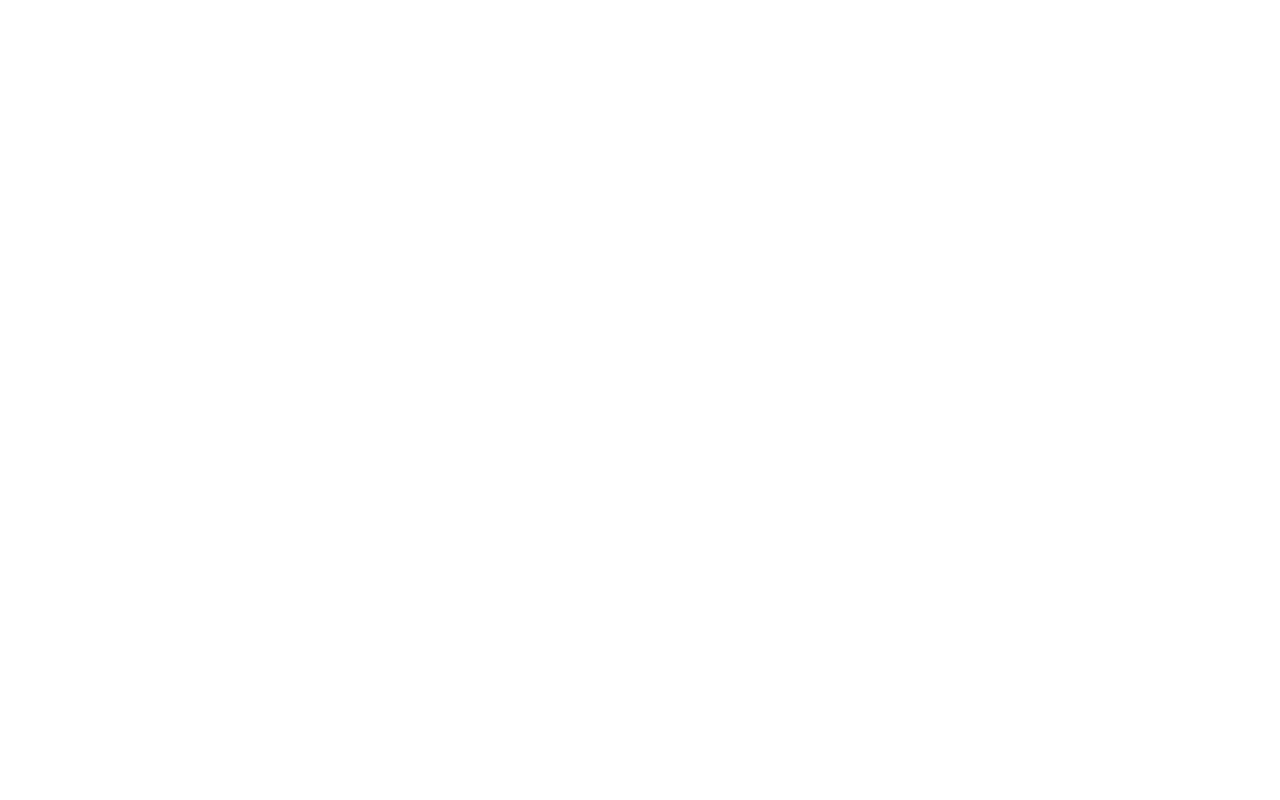
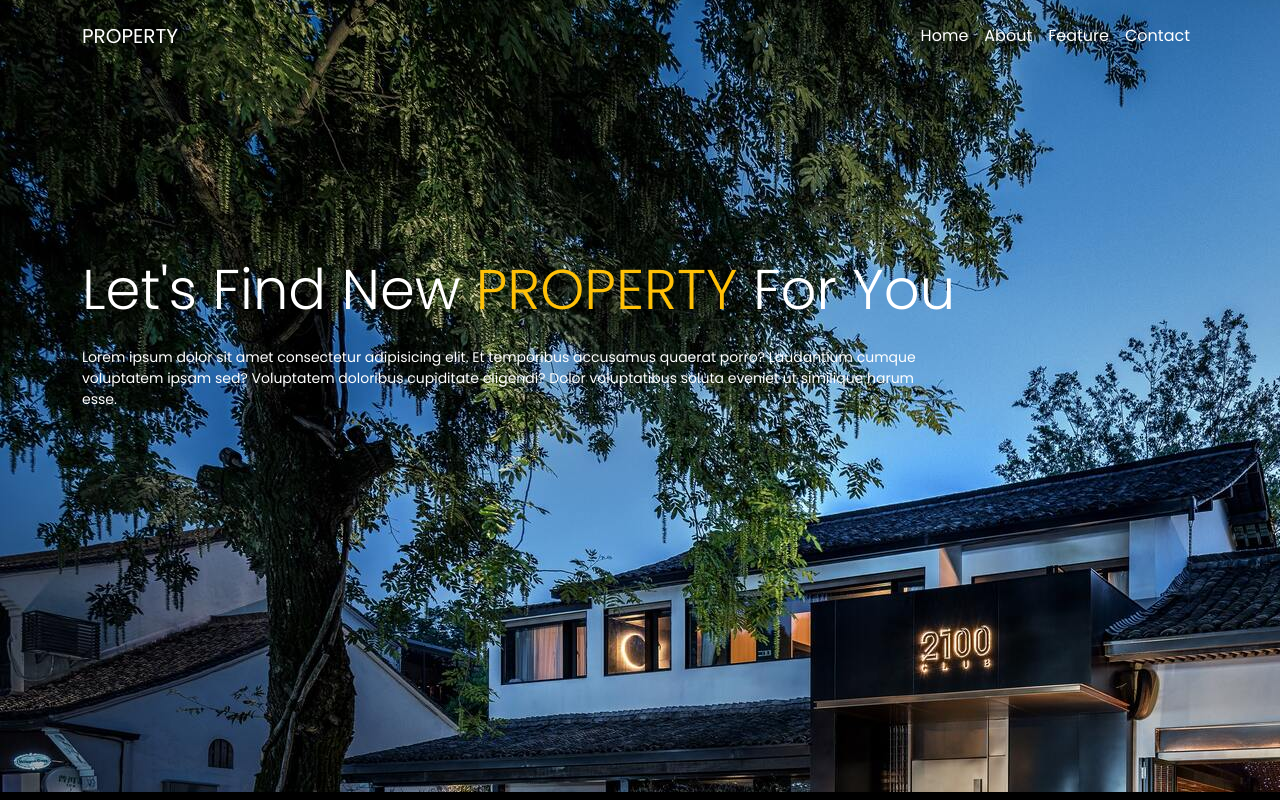
Before and after one commit to ShedrackErozanachukwu/august_swd_class_repo, a plain HTML site: page index.html in a window 1280 px wide. Drawn offline with nearby package versions, Linux system fonts and the light colour scheme.

Commit message:
feat:Started the index html

```diff
--- a/index.html
+++ b/index.html
@@ -3,23 +3,117 @@
   <head>
     <meta charset="UTF-8" />
     <meta name="viewport" content="width=device-width, initial-scale=1.0" />
-    <title>Boostrap Test</title>
+    <title>Bootstrap Test</title>
     <link
-      href="https://cdn.jsdelivr.net/npm/bootstrap@5.3.3/dist/css/bootstrap.min.css"
+      href="https://cdn.jsdelivr.net/npm/bootstrap@5.1.3/dist/css/bootstrap.min.css"
       rel="stylesheet"
-      integrity="sha384-QWTKZyjpPEjISv5WaRU9OFeRpok6YctnYmDr5pNlyT2bRjXh0JMhjY6hW+ALEwIH"
+      integrity="sha384-1BmE4kWBq78iYhFldvKuhfTAU6auU8tT94WrHftjDbrCEXSU1oBoqyl2QvZ6jIW3"
       crossorigin="anonymous"
     />
+    <link
+      href="https://unpkg.com/boxicons@2.1.4/css/boxicons.min.css"
+      rel="stylesheet"
+    />
+    <link rel="stylesheet" href="style.css" />
   </head>
   <body>
+    <header>
+      <!-- <nav class="navbar navbar-expand-lg navbar-dark">
+        <div class="container">
+          <a href="#" class="navbar-brand text-black">PROPERTY</a>
+          <button
+            class="navbar-toggler"
+            type="button"
+            data-bs-toggle="collapse"
+            data-bs-target="#navbarNavAltMarkup"
+            aria-controls="navbarNavAltMarkup"
+            aria-expanded="false"
+            aria-label="Toggle navigation"
+          >
+            <span class="navbar-toggler-icon"></span>
+          </button>
+          <div
+            class="collapse navbar-collapse justify-content-end"
+            id="navbarNavAltMarkup"
+          >
+            <div class="navbar-nav">
+              <a href="#Home" class="navbar-link active" aria-current="page"
+                >Home</a
+              ><a href="#About" class="navbar-link">About</a
+              ><a href="#Feature" class="navbar-link">Feature</a
+              ><a href="#Contact" class="navbar-link">Contact</a>
+            </div>
+          </div>
+        </div>
+      </nav> -->
+      <nav class="navbar navbar-expand-lg navbar-dark py-3">
+        <div class="container">
+          <a class="navbar-brand text-uppercase" href="#">Property</a>
+          <button
+            class="navbar-toggler"
+            type="button"
+            data-bs-toggle="collapse"
+            data-bs-target="#navbarText"
+            aria-controls="navbarText"
+            aria-expanded="false"
+            aria-label="Toggle navigation"
+          >
+            <span class="navbar-toggler-icon"></span>
+          </button>
+          <div
+            class="collapse navbar-collapse justify-content-end"
+            id="navbarText"
+          >
+            <ul class="navbar-nav">
+              <li class="nav-item">
+                <a class="nav-link active" aria-current="page" href="#">Home</a>
+              </li>
+              <li class="nav-item">
+                <a class="nav-link active" href="#about">About</a>
+              </li>
+              <li class="nav-item">
+                <a class="nav-link active" href="#feature">Feature</a>
+              </li>
+              <li class="nav-item">
+                <a class="nav-link active" href="#contact">Contact</a>
+              </li>
+            </ul>
+          </div>
+        </div>
+      </nav>
+      <section
+        id="jumbotron"
+        class="container-fluid"
+        style="
+          background-image: url(./images/img/img/home.jpg);
+          min-height: 100vh;
+          margin-top: -80px;
+        "
+      >
+        <div
+          class="container align-items-start h-100 d-flex flex-column justify-content-center"
+        >
+          <h1 class="display-4 text-white sam mt-4 sha">
+            Let's Find New
+            <span class="text-warning">PROPERTY</span> For You
+          </h1>
+          <p class="text-white mt-3 sama w-75 sha">
+            Lorem ipsum dolor sit amet consectetur adipisicing elit. Et
+            temporibus accusamus quaerat porro? Laudantium cumque voluptatem
+            ipsam sed? Voluptatem doloribus cupiditate eligendi? Dolor
+            voluptatibus soluta eveniet ut similique harum esse.
+          </p>
+        </div>
+      </section>
+    </header>
     <script
-      src="https://cdn.jsdelivr.net/npm/@popperjs/core@2.11.8/dist/umd/popper.min.js"
-      integrity="sha384-I7E8VVD/ismYTF4hNIPjVp/Zjvgyol6VFvRkX/vR+Vc4jQkC+hVqc2pM8ODewa9r"
+      src="https://cdn.jsdelivr.net/npm/@popperjs/core@2.10.2/dist/umd/popper.min.js"
+      integrity="sha384-7+zCNj/IqJ95wo16oMtfsKbZ9ccEh31eOz1HGyDuCQ6wgnyJNSYdrPa03rtR1zdB"
       crossorigin="anonymous"
     ></script>
     <script
-      src="https://cdn.jsdelivr.net/npm/bootstrap@5.3.3/dist/js/bootstrap.min.js"
-      integrity="sha384-0pUGZvbkm6XF6gxjEnlmuGrJXVbNuzT9qBBavbLwCsOGabYfZo0T0to5eqruptLy"
+      src="https://cdn.jsdelivr.net/npm/bootstrap@5.1.3/dist/js/bootstrap.min.js"
+      integrity="sha384-QJHtvGhmr9XOIpI6YVutG+2QOK9T+ZnN4kzFN1RtK3zEFEIsxhlmWl5/YESvpZ13"
       crossorigin="anonymous"
     ></script>
   </body>
--- /dev/null
+++ b/style.css
@@ -0,0 +1,18 @@
+@import url("https://fonts.googleapis.com/css2?family=Poppins:ital,wght@0,100;0,200;0,300;0,400;0,500;0,600;0,700;0,800;0,900;1,100;1,200;1,300;1,400;1,500;1,600;1,700;1,800;1,900&display=swap");
+body {
+  font-family: "Poppins", sans-serif;
+  scroll-behavior: smooth;
+  background-color: #000;
+}
+.sam {
+  padding-top: 15rem;
+}
+.sama {
+  font-size: 14px;
+}
+.sha {
+  text-shadow: 0px 0px 0px 10px rgba(255, 0, 0, 0.2);
+  @media (max-width: 768px) {
+    font-size: 20px;
+  }
+}
```
Also changed, not shown: images/img/img/chat.png (added), images/img/img/chome.jpg (added), images/img/img/home.jpg (added), images/img/img/house.jpg (added), images/img/img/room1.jpg (added), images/img/img/star.jpg (added), 1 other file.
